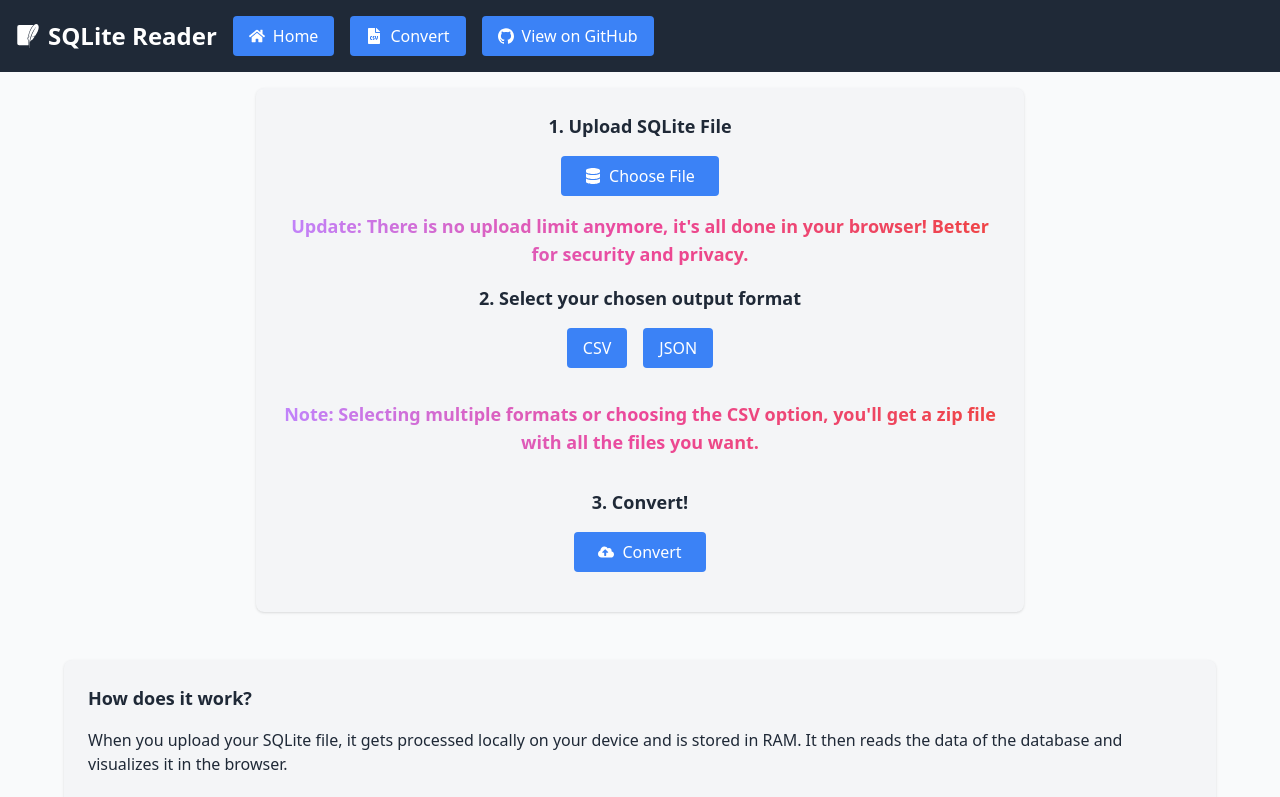
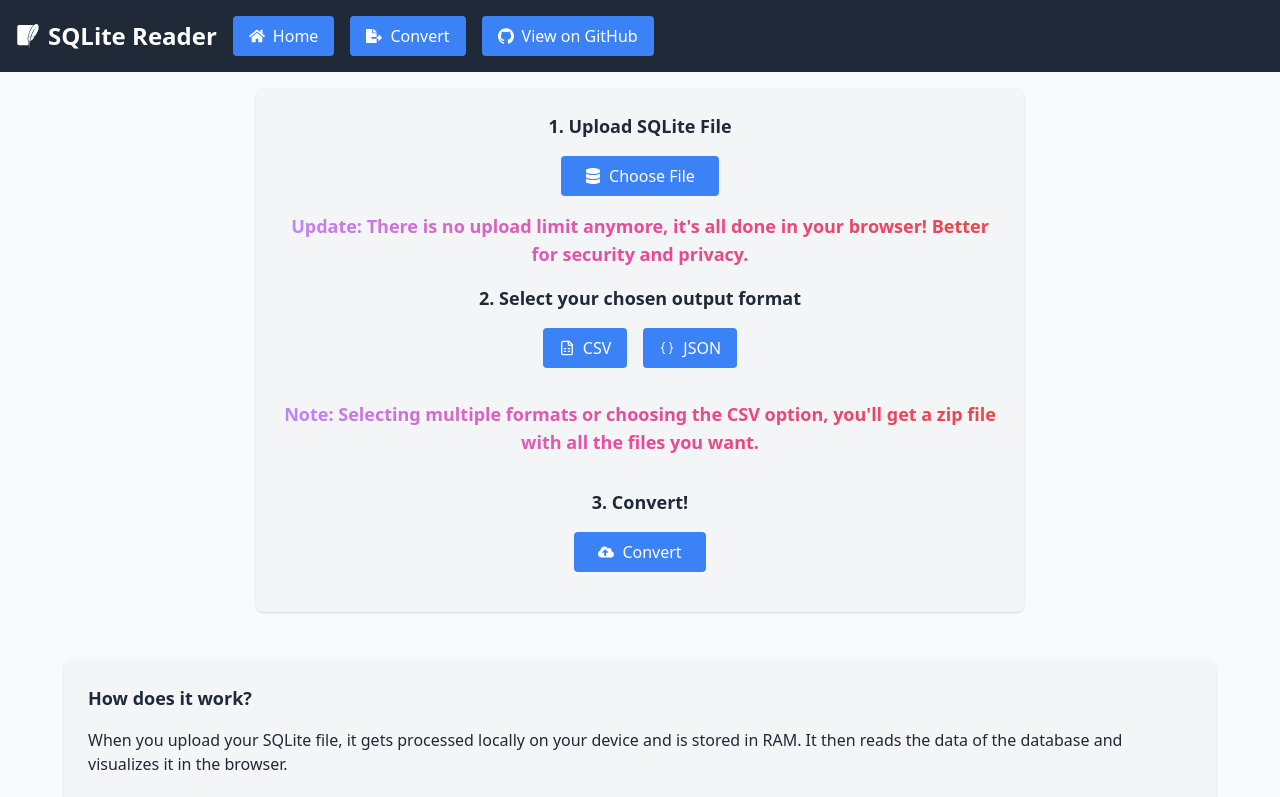
Before and after one commit to GalvinPython/sqlite-viewer, a Next.js app: page /convert in a window 1280 px wide. Shown: the top 797 px of the page. Built offline with nearby package versions, Linux system fonts and the light colour scheme.

Commit message:
feat: updated colours and icons

```diff
--- a/components/Navbar.tsx
+++ b/components/Navbar.tsx
@@ -1,5 +1,5 @@
 import { SiSqlite, SiGithub } from "react-icons/si";
-import { FaFileCsv, FaHome } from "react-icons/fa";
+import { FaHome, FaFileExport } from "react-icons/fa";
 import { useState, useEffect } from "react";
 
 const Navbar: React.FC = () => {
@@ -45,7 +45,7 @@
                         }}
                         title="Convert"
                     >
-                        <FaFileCsv />
+                        <FaFileExport />
                         Convert
                     </a>
                     <a
--- a/pages/convert.tsx
+++ b/pages/convert.tsx
@@ -2,6 +2,8 @@
 
 import React, { useState, useEffect } from "react";
 import { FaCloudUploadAlt, FaDatabase } from "react-icons/fa";
+import { VscJson } from "react-icons/vsc";
+import { LuFileSpreadsheet } from "react-icons/lu";
 import initSqlJs from "sql.js";
 import JSZip from "jszip";
 
@@ -101,7 +103,17 @@
                     },
                 );
 
-                blobs.push({ name: "database.json", blob: jsonBlob });
+                blobs.push({ name: `${file.name}.json`, blob: jsonBlob });
+            }
+
+            if (blobs.length === 0) {
+                alert(
+                    'No data to export. Make sure you have selected "CSV" or "JSON" format.',
+                );
+
+                return console.error(
+                    "No blobs to export. How does this happen?",
+                );
             }
 
             if (blobs.length === 1) {
@@ -116,7 +128,7 @@
                 a.click();
                 document.body.removeChild(a);
                 URL.revokeObjectURL(url);
-            } else if (blobs.length > 1) {
+            } else {
                 // Create ZIP archive for multiple files
                 blobs.forEach(({ name, blob }) => zip.file(name, blob));
                 zip.generateAsync({ type: "blob" }).then((zipBlob) => {
@@ -124,7 +136,7 @@
                     const a = document.createElement("a");
 
                     a.href = zipUrl;
-                    a.download = "database_export.zip";
+                    a.download = `${file.name}_export.zip`;
                     document.body.appendChild(a);
                     a.click();
                     document.body.removeChild(a);
@@ -159,7 +171,7 @@
                             onChange={handleFileChange}
                         />
                         <label
-                            className="px-6 py-2 rounded hover:bg-blue-600 transition inline-flex items-center gap-2"
+                            className="px-6 py-2 rounded transition inline-flex items-center gap-2"
                             htmlFor="file-upload"
                             style={{
                                 backgroundColor: "var(--button-bg)",
@@ -190,7 +202,10 @@
                             2. Select your chosen output format
                         </h2>
                         <div className="flex justify-center gap-4">
-                            {["CSV", "JSON"].map((option) => {
+                            {[
+                                { key: "CSV", icon: <LuFileSpreadsheet /> },
+                                { key: "JSON", icon: <VscJson /> },
+                            ].map(({ key, icon }) => {
                                 const descriptions: { [key: string]: string } =
                                     {
                                         CSV: "Comma-Separated Values",
@@ -199,41 +214,40 @@
 
                                 return (
                                     <label
-                                        key={option}
+                                        key={key}
                                         className={`flex items-center gap-2 px-4 py-2 rounded cursor-pointer transition ${
-                                            selectedKeys.has(option)
-                                                ? "bg-green-500 text-white hover:bg-green-600"
-                                                : "bg-blue-500 text-white hover:bg-blue-600"
+                                            selectedKeys.has(key)
+                                                ? "bg-green-700 text-white hover:bg-green-800"
+                                                : "bg-[var(--button-bg)] text-white hover:bg-blue-800"
                                         }`}
-                                        title={descriptions[option]}
+                                        title={descriptions[key]}
                                     >
                                         <input
-                                            checked={selectedKeys.has(option)}
+                                            checked={selectedKeys.has(key)}
                                             className="form-checkbox hidden"
                                             name="custom-checkbox"
                                             type="checkbox"
-                                            value={option}
+                                            value={key}
                                             onChange={() => {
                                                 const newSelectedKeys = new Set(
                                                     selectedKeys,
                                                 );
 
-                                                newSelectedKeys.has(option)
+                                                newSelectedKeys.has(key)
                                                     ? newSelectedKeys.delete(
-                                                          option,
+                                                          key,
                                                       )
-                                                    : newSelectedKeys.add(
-                                                          option,
-                                                      );
+                                                    : newSelectedKeys.add(key);
                                                 setSelectedKeys(
                                                     new Set(newSelectedKeys),
                                                 );
                                             }}
                                         />
-                                        {selectedKeys.has(option) && (
+                                        {selectedKeys.has(key) && (
                                             <span>&#10003;</span>
                                         )}
-                                        {option}
+                                        {icon}
+                                        {key}
                                     </label>
                                 );
                             })}
@@ -255,6 +269,7 @@
                                 backgroundColor: "var(--button-bg)",
                                 color: "var(--button-text-color)",
                             }}
+                            type="button"
                             onClick={handleUpload}
                         >
                             <FaCloudUploadAlt />
```
